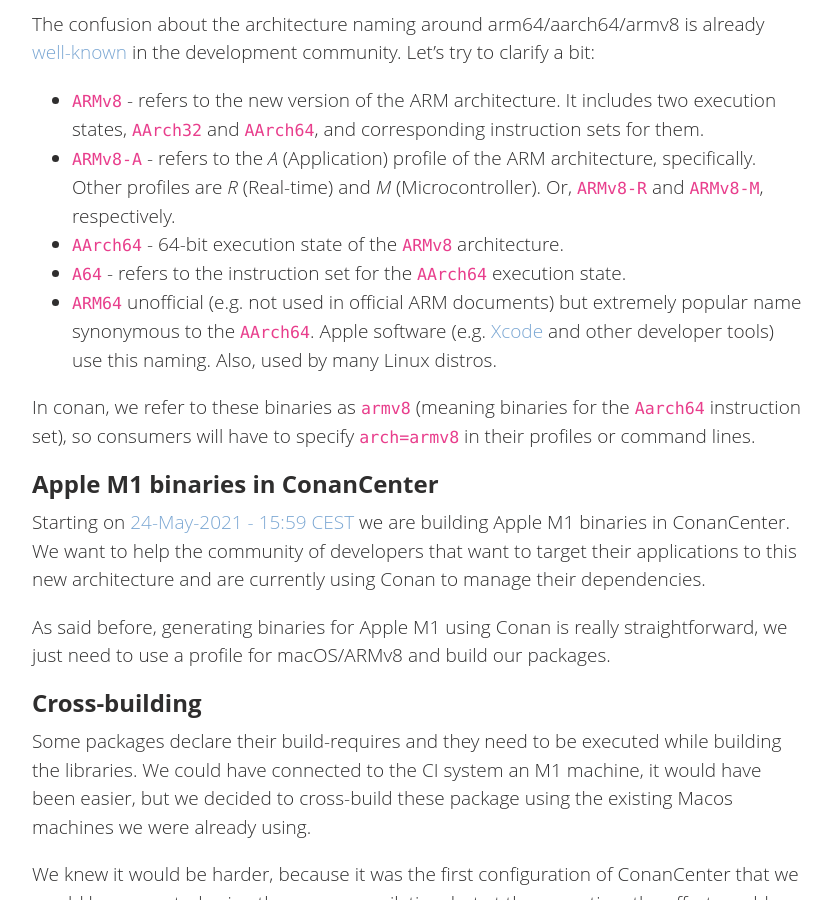
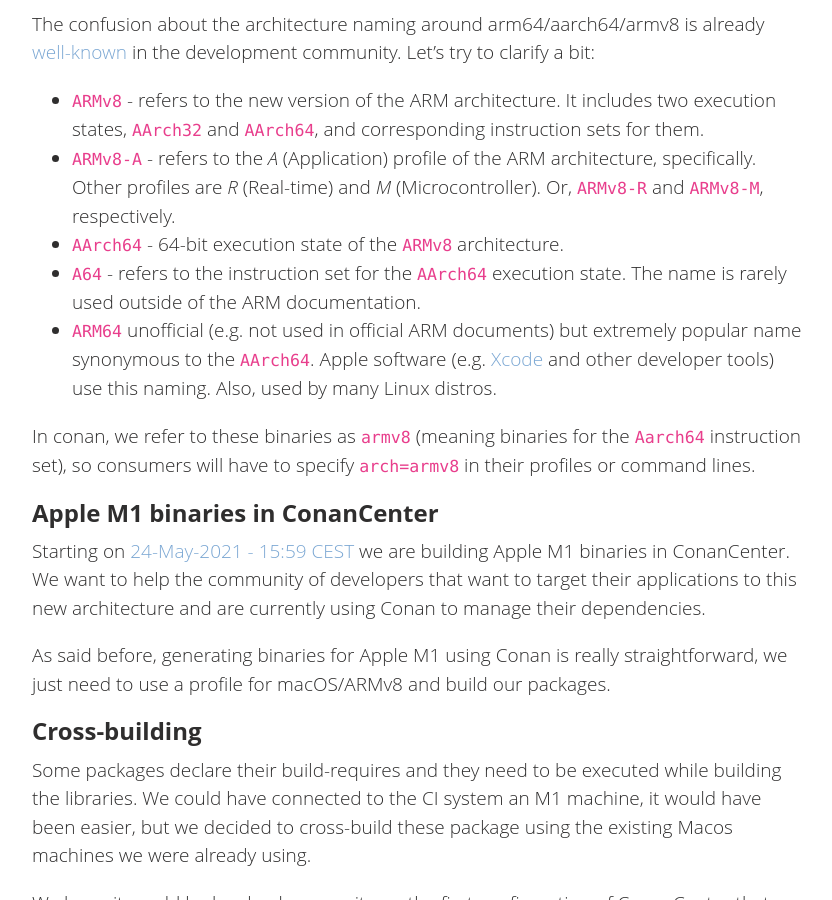
Before and after one commit to conan-io/conan-io.github.io, a Jekyll site: the page built from _posts/2021-09-06-m1.markdown, in a window 1280 px wide and 900 px high, scrolled down 1178 px. Shown: the whole window, without its empty margins (20-852 px from the left). Built offline with Jekyll 4.4.1, drawn with Linux system fonts in a browser that asks for light colours; comment, search, counter and statistics services are not loaded.

Commit message:
Update _posts/2021-09-06-m1.markdown

```diff
--- a/_posts/2021-09-06-m1.markdown
+++ b/_posts/2021-09-06-m1.markdown
@@ -43,7 +43,7 @@ The confusion about the architecture naming around arm64/aarch64/armv8 is alread
 * `ARMv8` - refers to the new version of the ARM architecture. It includes two execution states, `AArch32` and `AArch64`, and corresponding instruction sets for them.
 * `ARMv8-A` - refers to the *A* (Application) profile of the ARM architecture, specifically. Other profiles are *R* (Real-time) and *M* (Microcontroller). Or, `ARMv8-R` and `ARMv8-M`, respectively.
 * `AArch64` - 64-bit execution state of the `ARMv8` architecture.
-* `A64` - refers to the instruction set for the `AArch64` execution state.
+* `A64` - refers to the instruction set for the `AArch64` execution state. The name is rarely used outside of the ARM documentation.
 * `ARM64` unofficial (e.g. not used in official ARM documents) but extremely popular name synonymous to the `AArch64`. Apple software (e.g. [Xcode](https://developer.apple.com/xcode/) and other developer tools) use this naming. Also, used by many Linux distros.
 
 In conan, we refer to these binaries as `armv8` (meaning binaries for the `Aarch64` instruction set),
```
